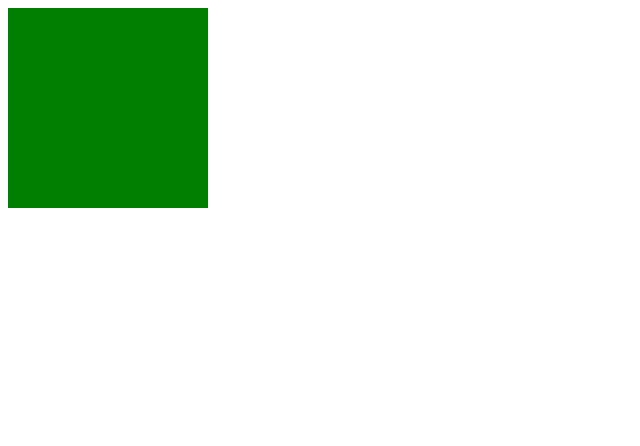
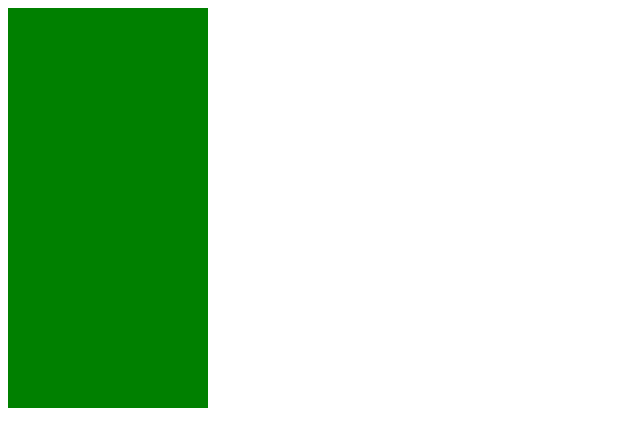
Before and after one commit to alinatuktarova/alinatuktarova.github.io, a plain HTML site: page index.html in a window 1280 px wide. Shown: the whole page, without its empty margins (0-640 px from the left). Drawn offline with Linux system fonts and the light colour scheme.

Commit message:
Update index.html

```diff
--- a/index.html
+++ b/index.html
@@ -6,7 +6,7 @@
 </head>
 <body>
 	<div class="green"></div>
-
+<div class="green"></div>
 
 
 </body>
```
